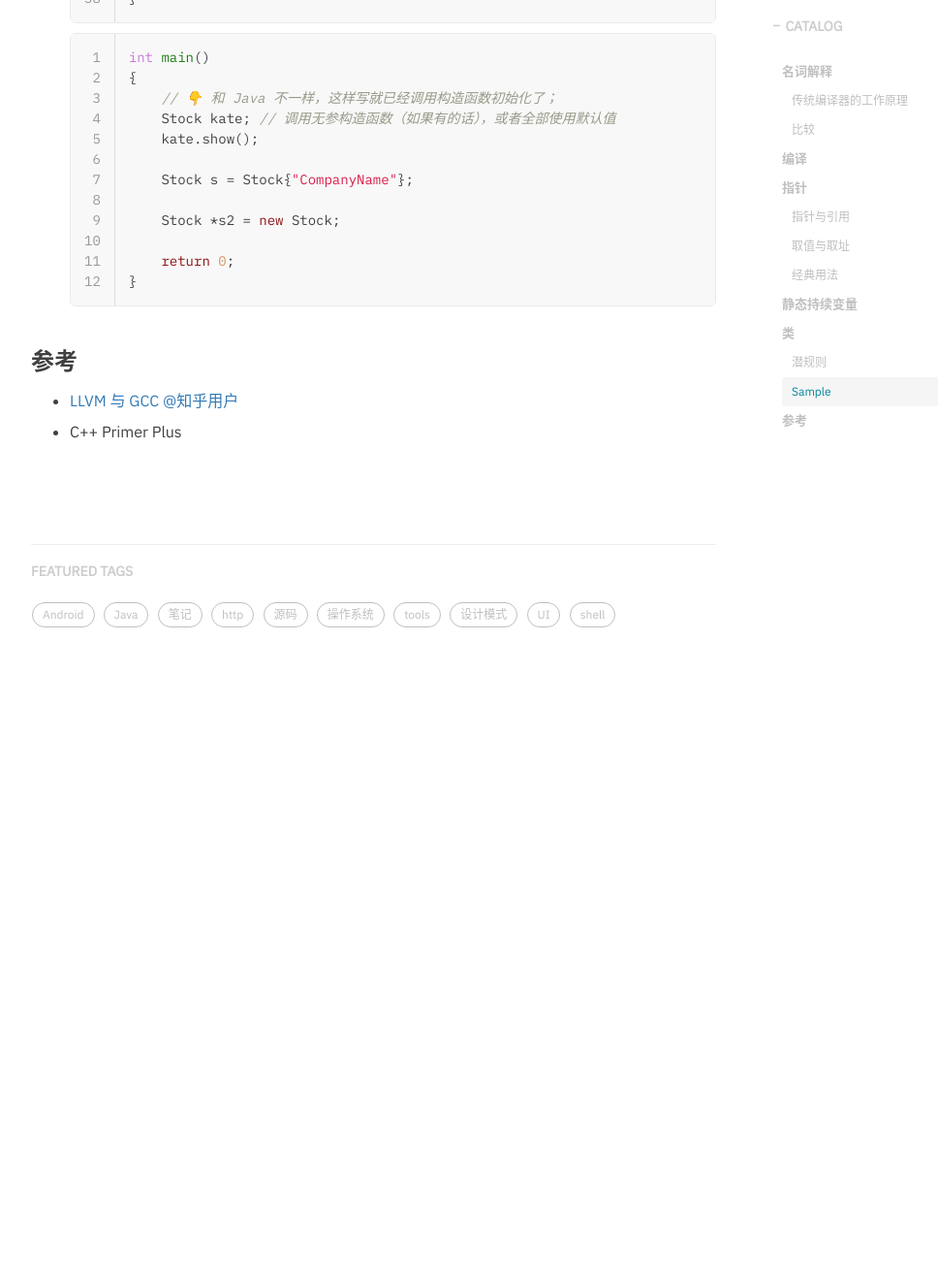
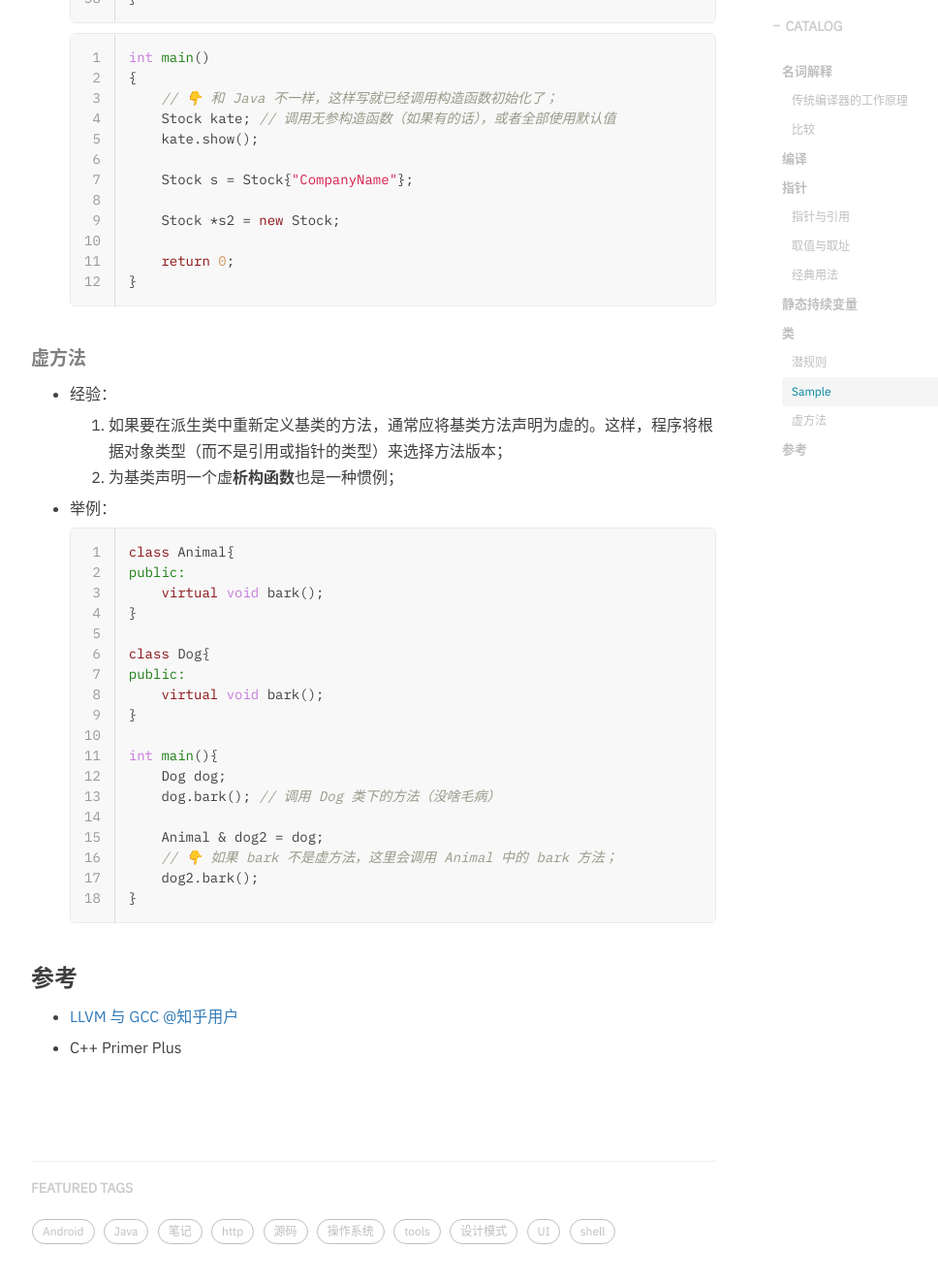
Before and after one commit to hurshi/hurshi.github.io, a Jekyll site: the page built from _posts/2022-02-25-cpp-induction.md, in a window 1280 px wide and 1400 px high, scrolled down 6634 px. Shown: the top 1322 px of the window at 97% size, without its empty margins (233-1201 px from the left). Built offline with Jekyll 4.4.1, drawn with Linux system fonts in a browser that asks for light colours; nearby versions of some CDN libraries; some web fonts are replaced; comment, search, counter and statistics services are not loaded; before the commit the page ends 7398 px from its top, so only the background shows below that.

Commit message:
fix cpp blog

````diff
--- a/_posts/2022-02-25-cpp-induction.md
+++ b/_posts/2022-02-25-cpp-induction.md
@@ -275,6 +275,35 @@ void func()
   ```
 
 
+##### 虚方法
+
+* 经验：
+
+  1. 如果要在派生类中重新定义基类的方法，通常应将基类方法声明为虚的。这样，程序将根据对象类型（而不是引用或指针的类型）来选择方法版本；
+  2. 为基类声明一个虚**析构函数**也是一种惯例；
+
+* 举例：
+
+  ```cpp
+  class Animal{
+  public:
+      virtual void bark();
+  }
+
+  class Dog{
+  public:
+      virtual void bark();
+  }
+
+  int main(){
+      Dog dog;
+      dog.bark(); // 调用 Dog 类下的方法（没啥毛病）
+
+      Animal & dog2 = dog;
+      // 👇 如果 bark 不是虚方法，这里会调用 Animal 中的 bark 方法；
+      dog2.bark();
+  }
+  ```
 
 
 
````
